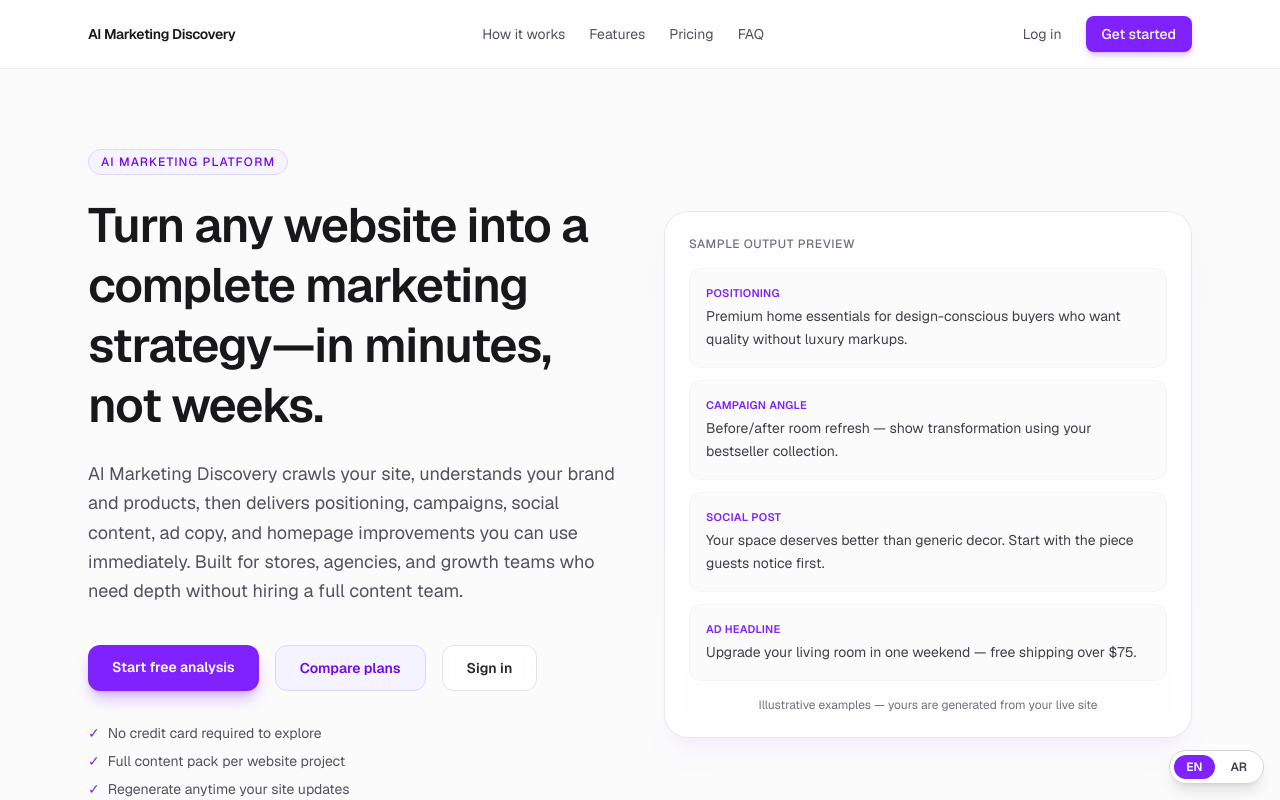
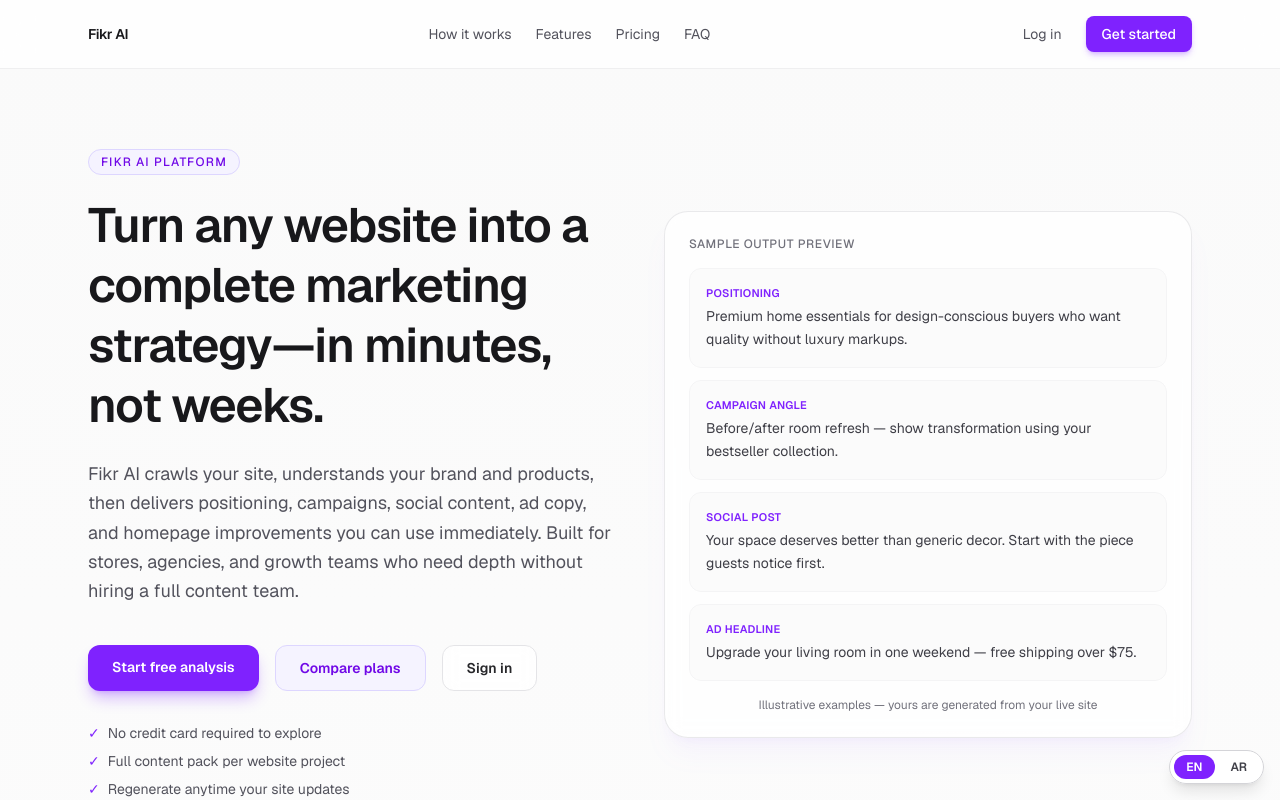
Before and after one commit to atech-company/ai-marketing-, a Next.js app in the folder frontend/: page / in a window 1280 px wide. Shown: the top 800 px of the page. Built offline with nearby package versions, Linux system fonts and the light colour scheme.

Commit message:
feat(frontend): rebrand app to Fikr AI
Add shared brand constants and replace AI Marketing Discovery across metadata, splash, homepage, auth, dashboard shell, and share flows.

Co-authored-by: Cursor <cursoragent@cursor.com>

```diff
--- a/frontend/src/app/layout.tsx
+++ b/frontend/src/app/layout.tsx
@@ -2,6 +2,7 @@ import type { Metadata } from "next";
 import { Geist, Geist_Mono } from "next/font/google";
 import { AppSplashScreen } from "@/components/common/app-splash-screen";
 import { GlobalTranslateToggle } from "@/components/common/global-translate-toggle";
+import { APP_NAME, APP_TAGLINE } from "@/lib/brand";
 import "./globals.css";
 
 const geistSans = Geist({
@@ -15,8 +16,8 @@ const geistMono = Geist_Mono({
 });
 
 export const metadata: Metadata = {
-  title: "AI Marketing Discovery",
-  description: "Turn any website into marketing strategy, content ideas, and copy.",
+  title: APP_NAME,
+  description: APP_TAGLINE,
 };
 
 export default function RootLayout({
--- a/frontend/src/app/login/page.tsx
+++ b/frontend/src/app/login/page.tsx
@@ -4,6 +4,7 @@ import Link from "next/link";
 import { useRouter } from "next/navigation";
 import { useState } from "react";
 import { ApiError, api, setStoredToken, setStoredUser } from "@/lib/api-client";
+import { APP_NAME } from "@/lib/brand";
 
 export default function LoginPage() {
   const router = useRouter();
@@ -33,7 +34,7 @@ export default function LoginPage() {
       <div className="mx-auto w-full max-w-md space-y-8">
         <div className="text-center">
           <Link href="/" className="text-sm font-semibold text-violet-600 dark:text-violet-400">
-            AI Marketing Discovery
+            {APP_NAME}
           </Link>
           <h1 className="mt-4 text-2xl font-semibold tracking-tight">Welcome back</h1>
           <p className="mt-1 text-sm text-zinc-500 dark:text-zinc-400">Sign in to your workspace.</p>
--- a/frontend/src/app/page.tsx
+++ b/frontend/src/app/page.tsx
@@ -1,4 +1,5 @@
 import Link from "next/link";
+import { APP_NAME } from "@/lib/brand";
 import { NavIcon } from "@/components/ui/design-system";
 
 const stats = [
@@ -152,7 +153,7 @@ export default function HomePage() {
     <div className="min-h-screen bg-gradient-to-b from-zinc-50 via-white to-violet-50/40 text-zinc-900 dark:from-zinc-950 dark:via-zinc-950 dark:to-violet-950/30 dark:text-zinc-50">
       <header className="sticky top-0 z-40 border-b border-zinc-200/60 bg-white/80 backdrop-blur-lg dark:border-zinc-800/80 dark:bg-zinc-950/80">
         <div className="mx-auto flex max-w-6xl items-center justify-between px-6 py-4">
-          <span className="text-sm font-semibold tracking-tight">AI Marketing Discovery</span>
+          <span className="text-sm font-semibold tracking-tight">{APP_NAME}</span>
           <nav className="hidden items-center gap-6 text-sm text-zinc-600 md:flex dark:text-zinc-400">
             <a href="#how-it-works" className="hover:text-zinc-900 dark:hover:text-zinc-100">
               How it works
@@ -187,13 +188,13 @@ export default function HomePage() {
           <div className="grid items-center gap-12 lg:grid-cols-2">
             <div>
               <p className="inline-flex rounded-full border border-violet-200 bg-violet-50 px-3 py-1 text-xs font-medium uppercase tracking-widest text-violet-700 dark:border-violet-500/30 dark:bg-violet-500/10 dark:text-violet-300">
-                AI marketing platform
+                {APP_NAME} platform
               </p>
               <h1 className="mt-5 text-4xl font-semibold tracking-tight md:text-5xl md:leading-tight">
                 Turn any website into a complete marketing strategy—in minutes, not weeks.
               </h1>
               <p className="mt-6 text-lg leading-relaxed text-zinc-600 dark:text-zinc-400">
-                AI Marketing Discovery crawls your site, understands your brand and products, then delivers positioning,
+                {APP_NAME} crawls your site, understands your brand and products, then delivers positioning,
                 campaigns, social content, ad copy, and homepage improvements you can use immediately. Built for stores,
                 agencies, and growth teams who need depth without hiring a full content team.
               </p>
@@ -445,7 +446,7 @@ export default function HomePage() {
           <div className="rounded-3xl bg-gradient-to-br from-violet-600 to-indigo-700 px-8 py-12 text-center text-white shadow-xl shadow-violet-600/25 md:px-16">
             <h2 className="text-2xl font-semibold md:text-3xl">Ready to analyze your first website?</h2>
             <p className="mx-auto mt-3 max-w-xl text-sm text-violet-100 md:text-base">
-              Join teams using AI Marketing Discovery to go from URL to campaigns, copy, and growth ideas in one workflow.
+              Join teams using {APP_NAME} to go from URL to campaigns, copy, and growth ideas in one workflow.
             </p>
             <div className="mt-8 flex flex-wrap justify-center gap-4">
               <Link
@@ -467,7 +468,7 @@ export default function HomePage() {
 
       <footer className="border-t border-zinc-200/80 py-10 dark:border-zinc-800">
         <div className="mx-auto flex max-w-6xl flex-col items-center justify-between gap-4 px-6 text-sm text-zinc-500 md:flex-row dark:text-zinc-400">
-          <span>© {new Date().getFullYear()} AI Marketing Discovery</span>
+          <span>© {new Date().getFullYear()} {APP_NAME}</span>
           <div className="flex gap-6">
             <Link href="/login" className="hover:text-zinc-800 dark:hover:text-zinc-200">
               Log in
--- a/frontend/src/app/register/page.tsx
+++ b/frontend/src/app/register/page.tsx
@@ -4,6 +4,7 @@ import Link from "next/link";
 import { useRouter } from "next/navigation";
 import { useState } from "react";
 import { ApiError, api, setStoredToken, setStoredUser } from "@/lib/api-client";
+import { APP_NAME } from "@/lib/brand";
 
 export default function RegisterPage() {
   const router = useRouter();
@@ -42,7 +43,7 @@ export default function RegisterPage() {
       <div className="mx-auto w-full max-w-md space-y-8">
         <div className="text-center">
           <Link href="/" className="text-sm font-semibold text-violet-600 dark:text-violet-400">
-            AI Marketing Discovery
+            {APP_NAME}
           </Link>
           <h1 className="mt-4 text-2xl font-semibold tracking-tight">Create your account</h1>
           <p className="mt-1 text-sm text-zinc-500 dark:text-zinc-400">Start analyzing websites in minutes.</p>
--- a/frontend/src/app/share/facebook/page.tsx
+++ b/frontend/src/app/share/facebook/page.tsx
@@ -1,4 +1,5 @@
 import Link from "next/link";
+import { APP_NAME } from "@/lib/brand";
 
 /** OAuth redirect target for Meta Share Dialog (whitelist this URL in your Meta app). */
 export default function FacebookShareCompletePage() {
@@ -6,7 +7,7 @@ export default function FacebookShareCompletePage() {
     <main className="mx-auto flex min-h-[50vh] max-w-md flex-col items-center justify-center gap-4 px-6 text-center">
       <h1 className="text-lg font-semibold text-zinc-900 dark:text-zinc-50">Facebook share</h1>
       <p className="text-sm text-zinc-600 dark:text-zinc-300">
-        You can close this tab and return to AI Marketing Discovery.
+        You can close this tab and return to {APP_NAME}.
       </p>
       <Link
         href="/dashboard/social-templates"
--- a/frontend/src/components/common/app-splash-screen.tsx
+++ b/frontend/src/components/common/app-splash-screen.tsx
@@ -1,6 +1,7 @@
 "use client";
 
 import { useEffect, useState } from "react";
+import { APP_NAME } from "@/lib/brand";
 
 const SPLASH_DURATION_MS = 5000;
 
@@ -43,9 +44,9 @@ export function AppSplashScreen() {
     <div className="fixed inset-0 z-[90] flex items-center justify-center bg-zinc-950/80 backdrop-blur-md">
       <div className="glass-card animate-enter-fade flex w-[92%] max-w-md flex-col items-center rounded-3xl px-8 py-10 text-center">
         <div className="animate-pulse-float mb-5 inline-flex h-16 w-16 items-center justify-center rounded-2xl bg-gradient-to-br from-violet-600 to-cyan-500 text-2xl font-bold text-white shadow-lg shadow-violet-500/35">
-          AI
+          FK
         </div>
-        <p className="text-base font-semibold tracking-wide text-zinc-800 dark:text-zinc-100">AI Marketing Discovery</p>
+        <p className="text-base font-semibold tracking-wide text-zinc-800 dark:text-zinc-100">{APP_NAME}</p>
         <p className="mt-2 text-sm text-zinc-600 dark:text-zinc-300">{loadingSteps[stepIndex]}</p>
         <div className="mt-6 w-full">
           <div className="mb-2 flex justify-between text-[11px] font-medium uppercase tracking-wider text-zinc-500 dark:text-zinc-400">
--- a/frontend/src/components/dashboard/app-shell.tsx
+++ b/frontend/src/components/dashboard/app-shell.tsx
@@ -4,6 +4,7 @@ import Link from "next/link";
 import { usePathname, useRouter } from "next/navigation";
 import { useEffect, useMemo, useState } from "react";
 import { api, getStoredUser, setStoredToken, setStoredUser } from "@/lib/api-client";
+import { APP_NAME, APP_TAGLINE } from "@/lib/brand";
 import { NavIcon } from "@/components/ui/design-system";
 
 export function AppShell({ children }: { children: React.ReactNode }) {
@@ -98,7 +99,7 @@ export function AppShell({ children }: { children: React.ReactNode }) {
       <aside className="hidden w-64 shrink-0 border-r border-zinc-200/80 bg-white/65 backdrop-blur-xl dark:border-zinc-800 dark:bg-zinc-900/70 md:flex md:flex-col">
         <div className="flex h-16 items-center border-b border-zinc-200/80 px-6 dark:border-zinc-800">
           <Link href="/dashboard" className="text-sm font-semibold tracking-tight">
-            AI Marketing Discovery
+            {APP_NAME}
           </Link>
         </div>
         <nav className="flex flex-1 flex-col gap-1 p-3">
@@ -141,11 +142,11 @@ export function AppShell({ children }: { children: React.ReactNode }) {
         <header className="sticky top-0 z-10 flex h-14 items-center justify-between border-b border-zinc-200/80 bg-white/70 px-4 backdrop-blur-xl dark:border-zinc-800 dark:bg-zinc-950/65 md:px-8">
           <div className="flex items-center gap-3 md:hidden">
             <Link href="/dashboard" className="text-sm font-semibold">
-              AI Discovery
+              {APP_NAME}
             </Link>
           </div>
           <div className="hidden text-sm text-zinc-500 dark:text-zinc-400 md:block">
-            Turn any website into marketing direction.
+            {APP_TAGLINE}
           </div>
           <div className="flex items-center gap-2">
             <button
--- /dev/null
+++ b/frontend/src/lib/brand.ts
@@ -0,0 +1,2 @@
+export const APP_NAME = "Fikr AI";
+export const APP_TAGLINE = "Turn any website into marketing strategy, content ideas, and copy.";
```
Also changed, not shown: 1 other file (tests, documents, lock files or other folders).
